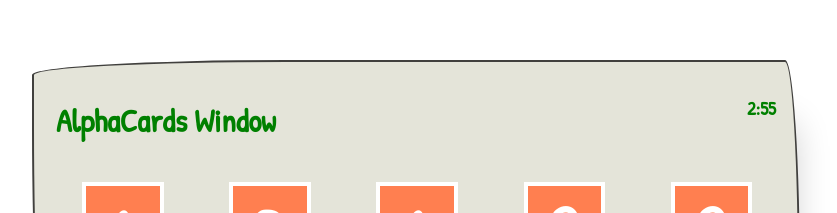
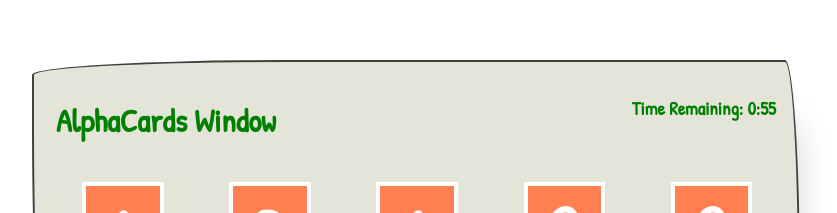
Before and after one commit to rightbrainpapi/stringabc, a React (Create React App) app: page / in a window 1280 px wide. Shown: the part 125-338 px from the top of the page, without its empty margins (224-1061 px from the left). Built offline with nearby package versions, Linux system fonts and the light colour scheme.

Commit message:
adding the completed timer

```diff
--- a/src/App.css
+++ b/src/App.css
@@ -88,7 +88,9 @@
 	font-size: 5rem;
 	/* text-align: center; */
 }
-
+.Timer {
+	color: red;
+}
 /* ////////////////////////// */
 /* ////////////////////////// */
 .AlphaChoiceContainer {
--- a/src/components/GameBox.jsx
+++ b/src/components/GameBox.jsx
@@ -34,7 +34,7 @@ class GameBox extends Component {
 		],
 		alphaChoice: [],
 		submit: false,
-		minutes: 3,
+		minutes: 1,
 		seconds: 0,
 	};
 	componentDidMount() {
@@ -71,9 +71,14 @@ class GameBox extends Component {
 				<div className="GameBox" id="GameBox">
 					<div className="HeaderSect">
 						<h1 className="title">AlphaCards Window </h1>
-						<h3 className="Timer">
-							{minutes}:{seconds < 10 ? `0${seconds}` : seconds}
-						</h3>
+						{minutes === 0 && seconds === 0 ? (
+							<h3 className="Timer">Bye-Bye</h3>
+						) : (
+							<h3>
+								Time Remaining: {minutes}:
+								{seconds < 10 ? `0${seconds}` : seconds}
+							</h3>
+						)}
 					</div>
 					<AlphaCards />
 					<AlphaChoice />
```
